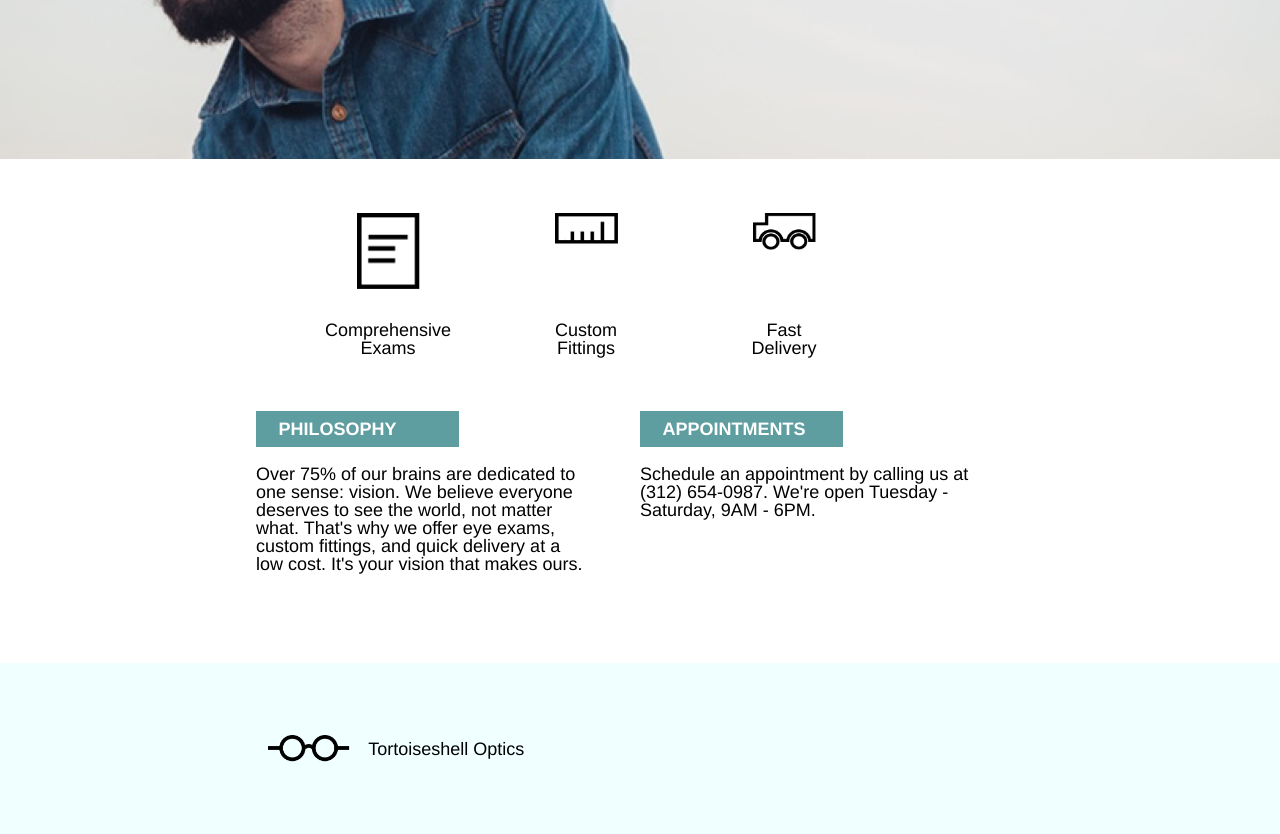
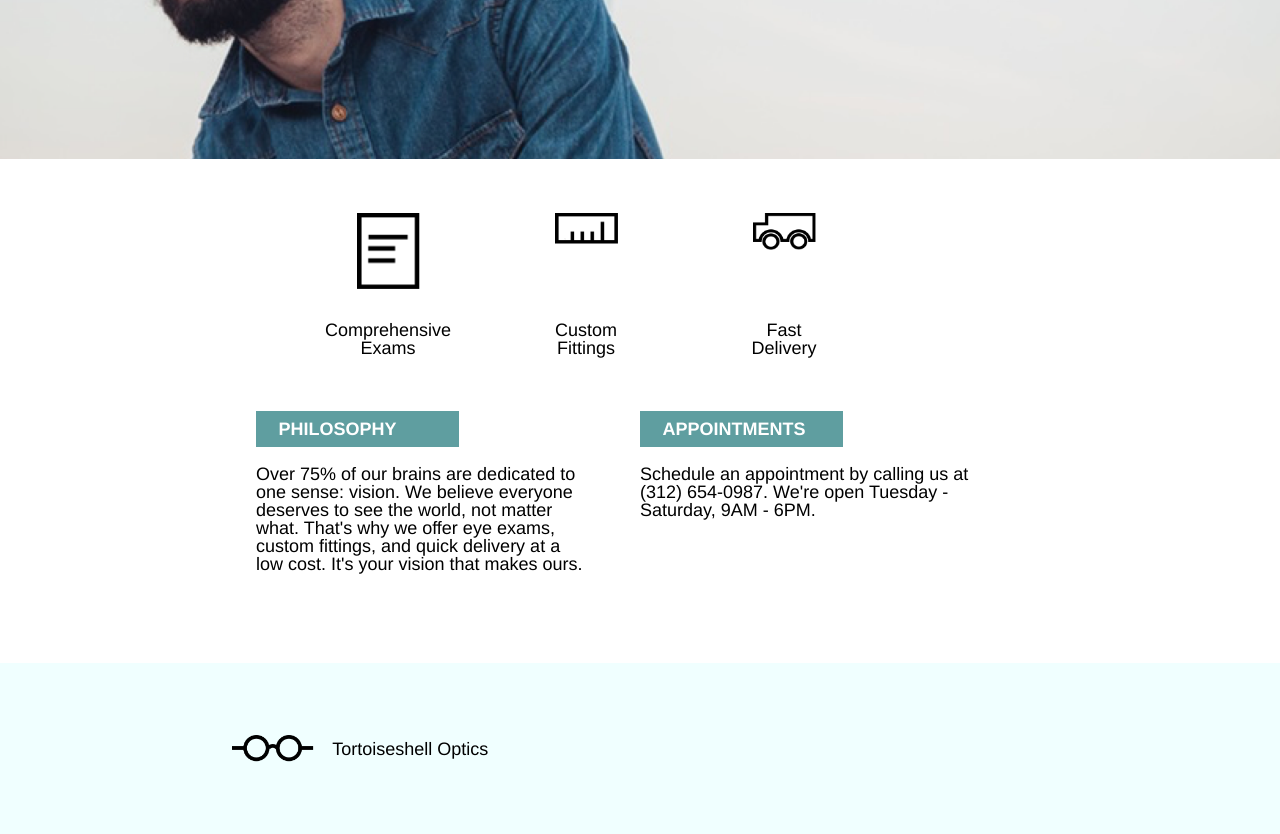
Before and after one commit to ccml/TortoiseShellOptics, a plain HTML site: page index.html in a window 1280 px wide. Shown: the part 381-1215 px from the top of the page. Drawn offline with Linux system fonts and the light colour scheme.

Commit message:
fix footer

```diff
--- a/resources/css/style.css
+++ b/resources/css/style.css
@@ -125,5 +125,5 @@ nav span {
 }
 
 .footer .logo {
-	margin: 4rem;
+	margin: 4rem 2rem;
 }
```
